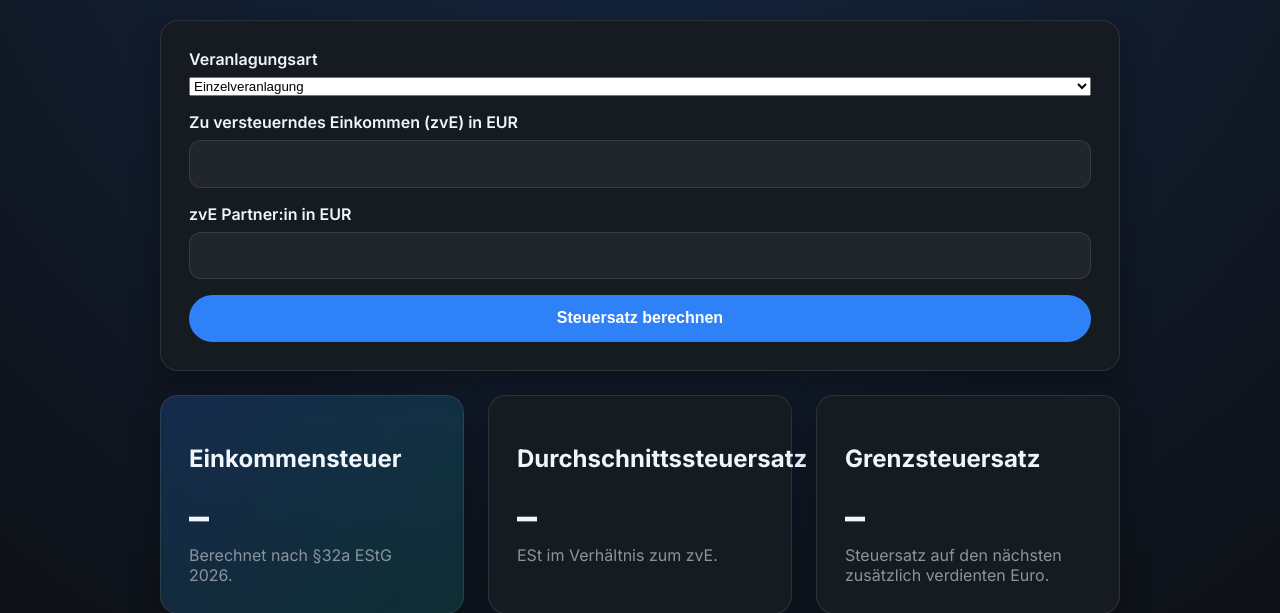
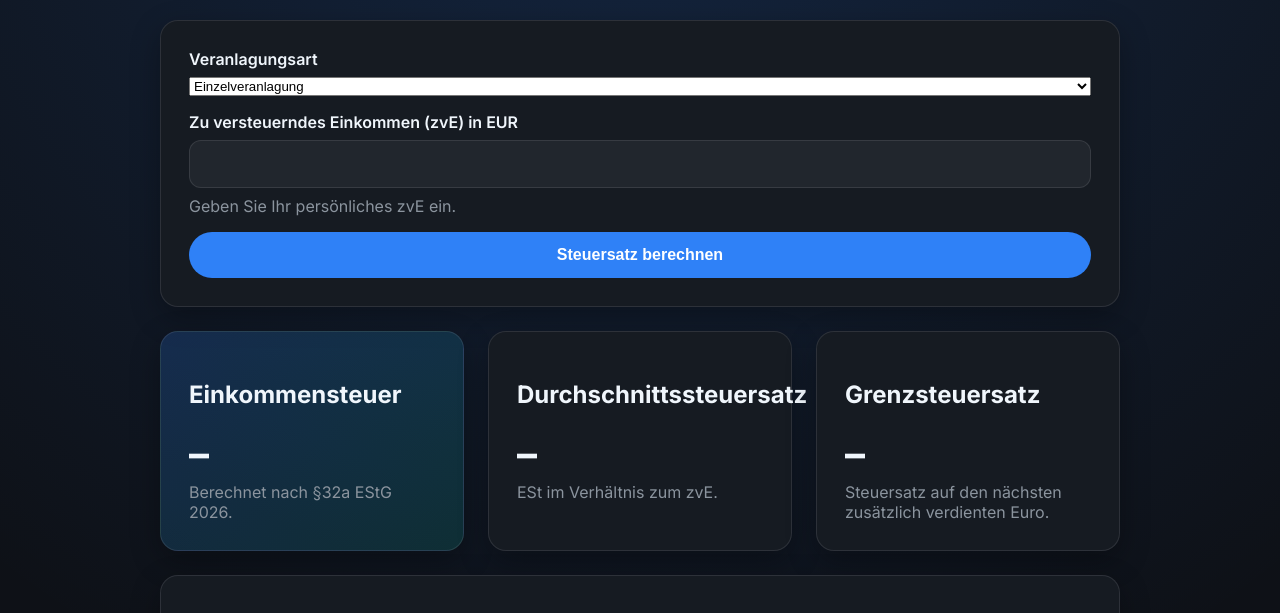
Before and after one commit to magnus-hg/finanzresilienz, a Flask app: page /steuerrechner in a window 1280 px wide. Shown: the part 259-872 px from the top of the page. Run offline with Flask 3, Linux system fonts and the light colour scheme.

Commit message:
Ensure single income input for all filing statuses

```diff
--- a/static/js/steuerrechner.js
+++ b/static/js/steuerrechner.js
@@ -2,8 +2,8 @@
   const form = document.getElementById('tax-form');
   const filingStatusInput = document.getElementById('filing-status');
   const zveInput = document.getElementById('zve');
-  const partnerZveInput = document.getElementById('partner-zve');
-  const partnerField = document.querySelector('[data-partner-field]');
+  const zveLabel = document.getElementById('zve-label');
+  const incomeHint = document.getElementById('income-hint');
   const taxAmountEl = document.getElementById('tax-amount');
   const avgRateEl = document.getElementById('avg-rate');
   const marginalRateEl = document.getElementById('marginal-rate');
@@ -143,33 +143,25 @@
     if (stored.filing_status) {
       filingStatusInput.value = stored.filing_status;
     }
-    if (stored.partner_zve !== undefined) {
-      partnerZveInput.value = stored.partner_zve;
-    }
-
-    togglePartnerField();
+    updateIncomeCopy();
   }
 
-  function togglePartnerField() {
+  function updateIncomeCopy() {
     const isMarried = filingStatusInput.value === 'married';
-    partnerField.hidden = !isMarried;
-    if (!isMarried) {
-      partnerZveInput.value = '';
-    }
+    zveLabel.textContent = isMarried
+      ? 'Gemeinsames zu versteuerndes Einkommen (zvE) in EUR'
+      : 'Zu versteuerndes Einkommen (zvE) in EUR';
+    incomeHint.textContent = isMarried
+      ? 'Geben Sie Ihr gemeinsames zvE (Summe beider Partner:innen) ein.'
+      : 'Geben Sie Ihr persönliches zvE ein.';
   }
 
   async function handleSubmit(event) {
     event.preventDefault();
     const zve = parseFloat(zveInput.value);
     const filingStatus = filingStatusInput.value || 'single';
-    const partnerZveRaw = partnerZveInput.value;
-    const partnerZve = filingStatus === 'married' ? parseFloat(partnerZveRaw || '0') : 0;
     if (Number.isNaN(zve) || zve < 0) {
       alert('Bitte ein gültiges zu versteuerndes Einkommen eingeben.');
-      return;
-    }
-    if (filingStatus === 'married' && (Number.isNaN(partnerZve) || partnerZve < 0)) {
-      alert('Bitte ein gültiges zvE für den Partner/die Partnerin eingeben.');
       return;
     }
 
@@ -179,7 +171,7 @@
         headers: {
           'Content-Type': 'application/json',
         },
-        body: JSON.stringify({ zve, filing_status: filingStatus, partner_zve: partnerZve }),
+        body: JSON.stringify({ zve, filing_status: filingStatus, partner_zve: 0 }),
       });
 
       if (!response.ok) {
@@ -195,7 +187,6 @@
       window.userDataStore?.save?.({
         zve,
         filing_status: filingStatus,
-        partner_zve: filingStatus === 'married' ? partnerZve : 0,
       });
     } catch (error) {
       console.error(error);
@@ -204,6 +195,6 @@
   }
 
   populateFromStorage();
-  filingStatusInput.addEventListener('change', togglePartnerField);
+  filingStatusInput.addEventListener('change', updateIncomeCopy);
   form.addEventListener('submit', handleSubmit);
 })();
--- a/templates/steuerrechner.html
+++ b/templates/steuerrechner.html
@@ -34,12 +34,9 @@
           </select>
         </div>
         <div class="field">
-          <label for="zve">Zu versteuerndes Einkommen (zvE) in EUR</label>
+          <label for="zve" id="zve-label">Zu versteuerndes Einkommen (zvE) in EUR</label>
           <input type="number" id="zve" name="zve" min="0" step="100" required />
-        </div>
-        <div class="field" data-partner-field hidden>
-          <label for="partner-zve">zvE Partner:in in EUR</label>
-          <input type="number" id="partner-zve" name="partner-zve" min="0" step="100" />
+          <p class="muted" id="income-hint">Geben Sie Ihr persönliches zvE ein.</p>
         </div>
         <button type="submit" class="primary">Steuersatz berechnen</button>
       </form>
```
